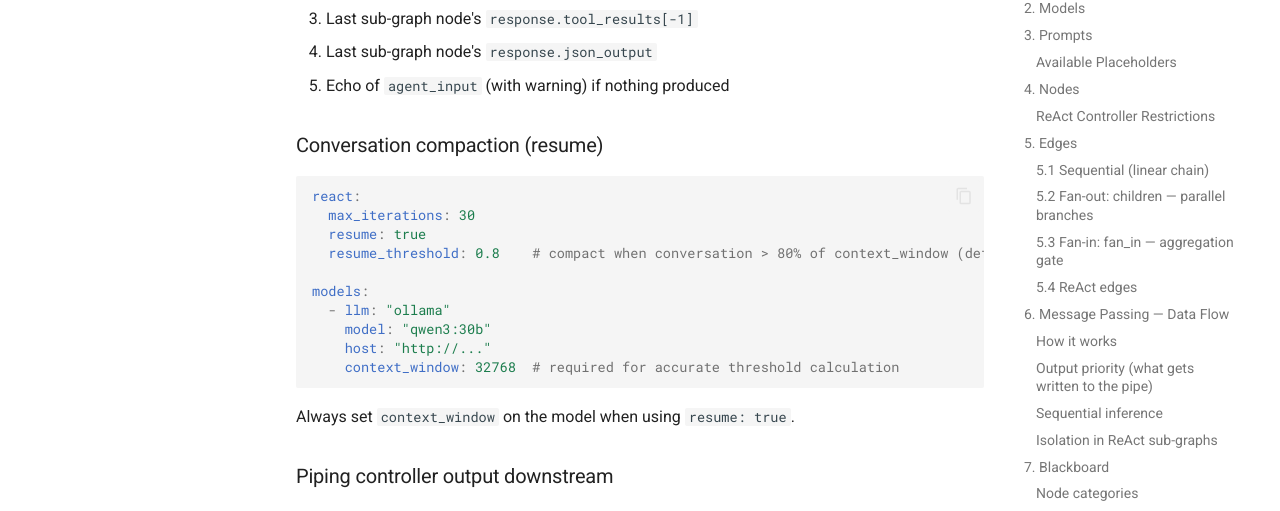
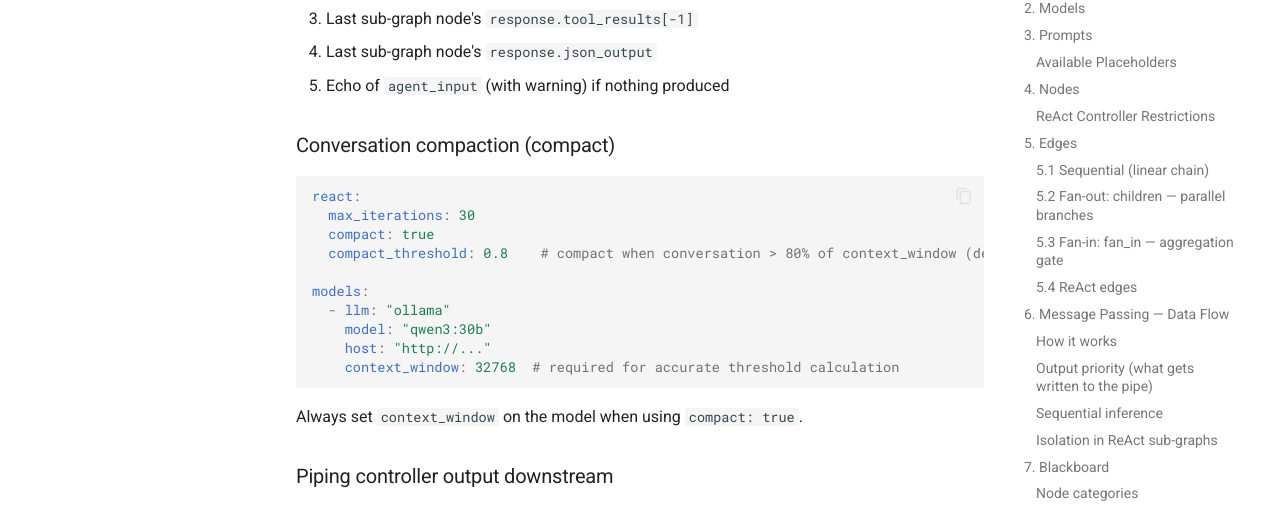
Before and after one commit to Kedos-srl/kegal, an MkDocs documentation site: the page built from docs/quick_reference.md, in a window 1280 px wide and 900 px high, scrolled down 9575 px. Shown: the part 127-638 px from the top of the window. Built offline with MkDocs 1.6.1 and Material for MkDocs 9.7.7, drawn with Linux system fonts in a browser that asks for light colours; comment, search, counter and statistics services are not loaded; some of the changed text lies outside the part shown.

Commit message:
rename: resume/resume_threshold → compact/compact_threshold in NodeReact
The old name was ambiguous in English (resume reads as restart
rather than summarize). compact/compact_threshold match the internal
_maybe_compact() function name and clearly describe the operation.

````diff
--- a/docs/quick_reference.md
+++ b/docs/quick_reference.md
@@ -32,7 +32,7 @@ models:
   - llm: "ollama"           # provider: ollama | anthropic | anthropic_aws | openai | bedrock
     model: "qwen2.5:7b"     # model name or ARN
     host: "http://localhost:11434"  # ollama only
-    context_window: 32768   # required when using react resume: true
+    context_window: 32768   # required when using react compact: true
     api_key: "..."          # anthropic / openai
     # aws_region_name, aws_access_key, aws_secret_key for bedrock / anthropic_aws
 ```
@@ -115,8 +115,8 @@ nodes:
     # ReAct controller (mutually exclusive with tools/mcp_servers/blackboard)
     react:
       max_iterations: 20        # int — hard cap on dispatch loop
-      resume: true              # enable automatic conversation compaction
-      resume_threshold: 0.8     # compact at this fraction of context_window (default: 0.8)
+      compact: true              # enable automatic conversation compaction
+      compact_threshold: 0.8     # compact at this fraction of context_window (default: 0.8)
     react_output:               # JSON schema the controller must return each iteration
       type: object
       properties:
@@ -421,13 +421,13 @@ Agent nodes must have:
 4. Last sub-graph node's `response.json_output`
 5. Echo of `agent_input` (with warning) if nothing produced
 
-### Conversation compaction (resume)
+### Conversation compaction (compact)
 
 ```yaml
 react:
   max_iterations: 30
-  resume: true
-  resume_threshold: 0.8    # compact when conversation > 80% of context_window (default)
+  compact: true
+  compact_threshold: 0.8    # compact when conversation > 80% of context_window (default)
 
 models:
   - llm: "ollama"
@@ -436,7 +436,7 @@ models:
     context_window: 32768  # required for accurate threshold calculation
 ```
 
-Always set `context_window` on the model when using `resume: true`.
+Always set `context_window` on the model when using `compact: true`.
 
 ### Piping controller output downstream
 
@@ -545,8 +545,8 @@ Setting `tools`, `mcp_servers`, `blackboard.read`, or `blackboard.write` on a co
 ### Rule 4 — Blackboard writes must come from no-tool nodes
 `blackboard.write: true` appends `response.messages`. A node that also calls tools will pollute the blackboard with tool-call strings. Use a dedicated text-only node for clean writes.
 
-### Rule 5 — `context_window` is required for resume
-Without `context_window` on the model, `resume: true` uses `max_tokens` as the budget — far too small, causing premature compaction.
+### Rule 5 — `context_window` is required for compact
+Without `context_window` on the model, `compact: true` uses `max_tokens` as the budget — far too small, causing premature compaction.
 
 ### Rule 6 — Prompt template indices start at 0
 Both `models:` and `prompts:` are 0-indexed lists. Index out of range is caught at `Compiler()` construction, not at `compile()`.
@@ -634,8 +634,8 @@ nodes:
     prompt: { template: 0, user_message: true }
     react:
       max_iterations: 30
-      resume: true
-      resume_threshold: 0.8     # default
+      compact: true
+      compact_threshold: 0.8     # default
 
     react_output:
       type: object
````
Also changed, not shown: docs/CHANGELOG.md (+2 -2 lines), docs/graph_doc.md (+8 -8 lines), docs/tutorials.md (+1 -1 lines), docs/tutorials/12_react_loop.md (+6 -6 lines), docs/tutorials/13_context_window.md (+8 -8 lines), 10 other files.
